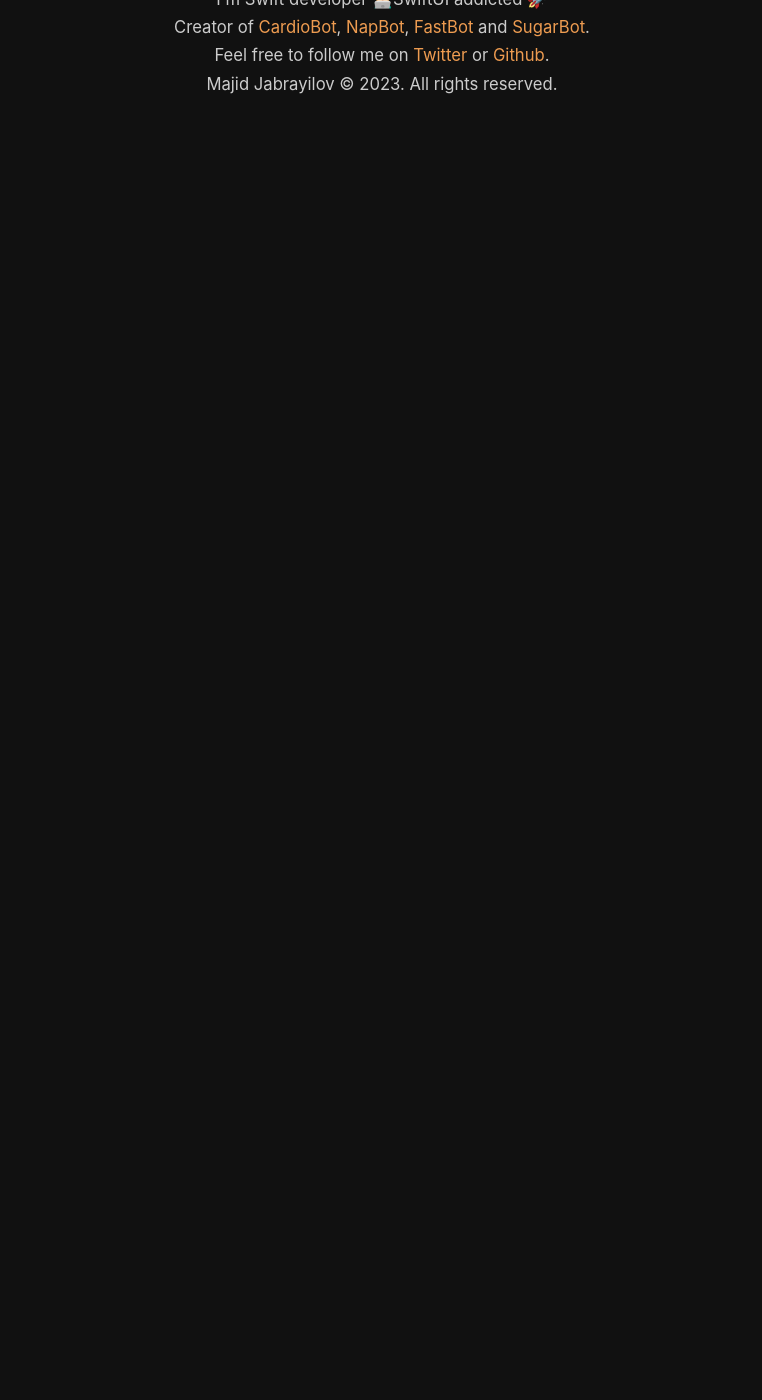
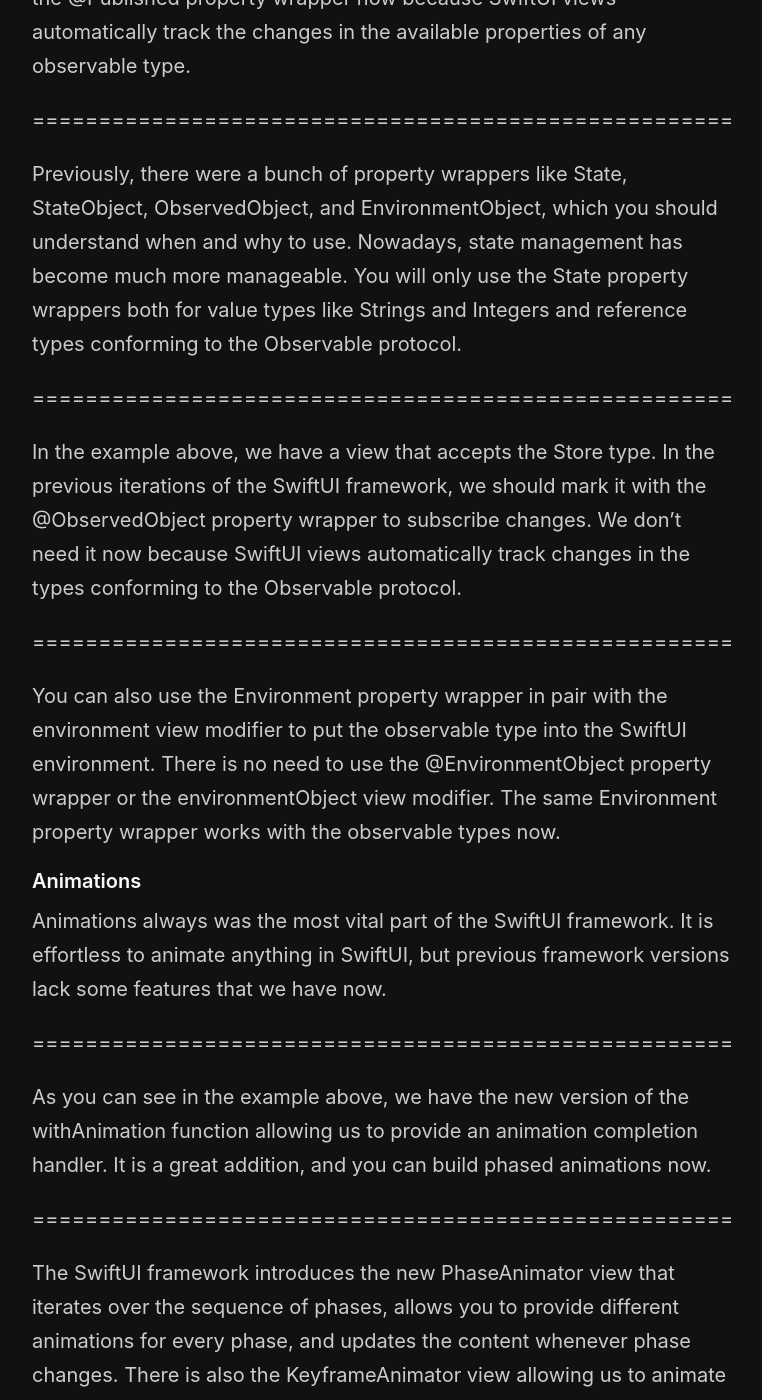
Before and after one commit to mecid/mecid.github.io, a Jekyll site: the page built from _posts/2023-06-06-what-is-new-in-swiftui-after-wwdc23.md, in a window 1280 px wide and 1400 px high, scrolled down 798 px. Shown: the whole window, without its empty margins (258-1020 px from the left). Built offline with Jekyll 4.4.1, drawn with Linux system fonts in a browser that asks for light colours; before the commit the page ends 936 px from its top, so only the background shows below that; some of the changed text lies outside the part shown.

Commit message:
wwdc 23 post content added

```diff
--- a/_posts/2023-06-06-what-is-new-in-swiftui-after-wwdc23.md
+++ b/_posts/2023-06-06-what-is-new-in-swiftui-after-wwdc23.md
@@ -2,3 +2,59 @@
 title: What is new in SwiftUI after WWDC 23.
 layout: post
 ---
+
+WWDC 23 is here, so many things have changed and been added to the SwiftUI framework. In this post, you can find the summary of the most significant SwiftUI features available in the 5th iteration of the framework.
+
+#### Data flow
+Swift 5.9 introduced the macros feature, which became the heart of the SwiftUI data flow. SwiftUI became Combine-free and uses the new Observation framework now. The Observation framework provides us with the Observable protocol that we have to use to allow SwiftUI to subscribe to changes and update views.
+
+=====================================================
+
+You don't need to conform to the Observable protocol in your code. Instead, you mark your type with the @Observable macro, which makes that conformance to the Observable protocol for you. You also don't need the @Published property wrapper now because SwiftUI views automatically track the changes in the available properties of any observable type.
+
+=====================================================
+
+Previously, there were a bunch of property wrappers like State, StateObject, ObservedObject, and EnvironmentObject, which you should understand when and why to use. Nowadays, state management has become much more manageable. You will only use the State property wrappers both for value types like Strings and Integers and reference types conforming to the Observable protocol.
+
+=====================================================
+
+In the example above, we have a view that accepts the Store type. In the previous iterations of the SwiftUI framework, we should mark it with the @ObservedObject property wrapper to subscribe changes. We don't need it now because SwiftUI views automatically track changes in the types conforming to the Observable protocol.
+
+=====================================================
+
+You can also use the Environment property wrapper in pair with the environment view modifier to put the observable type into the SwiftUI environment. There is no need to use the @EnvironmentObject property wrapper or the environmentObject view modifier. The same Environment property wrapper works with the observable types now.
+
+#### Animations
+Animations always was the most vital part of the SwiftUI framework. It is effortless to animate anything in SwiftUI, but previous framework versions lack some features that we have now.
+
+=====================================================
+
+As you can see in the example above, we have the new version of the withAnimation function allowing us to provide an animation completion handler. It is a great addition, and you can build phased animations now.
+
+=====================================================
+
+The SwiftUI framework introduces the new PhaseAnimator view that iterates over the sequence of phases, allows you to provide different animations for every phase, and updates the content whenever phase changes. There is also the KeyframeAnimator view allowing us to animate changes with keyframes.
+
+#### ScrollView
+ScrollView has excellent additions this year. First, we can observe content offset using the scrollPosition view modifier.
+
+=====================================================
+
+As you can see, we use the scrollPosition view modifier to bind the content offset to a state property. Whenever the user scrolls the view, it updates the binding by setting the identity of the first visible view. You can also scroll to any view by updating the binding programmatically. But remember that you should use the scrollTargetLayout view modifier to tell the SwiftUI framework where to find identities to update the binding.
+
+=====================================================
+
+You can now change the scroll behavior by using the scrollTargetBehavior view modifier. It allows you to enable paging in a scroll view.
+
+#### New gestures
+New RotateGesture and MagnifyGesture allow us to track the view's rotation and magnification.
+
+====================================================
+
+#### New views
+We have the brand new ContentUnavailableView type that we can use whenever we should display an empty view. It is a small but delightful addition.
+
+====================================================
+
+#### Conclusion
+There are tons of small additions all over the SwiftUI framework that we will cover during the upcoming months. So stay tuned to my blog, and don't miss anything.
```
